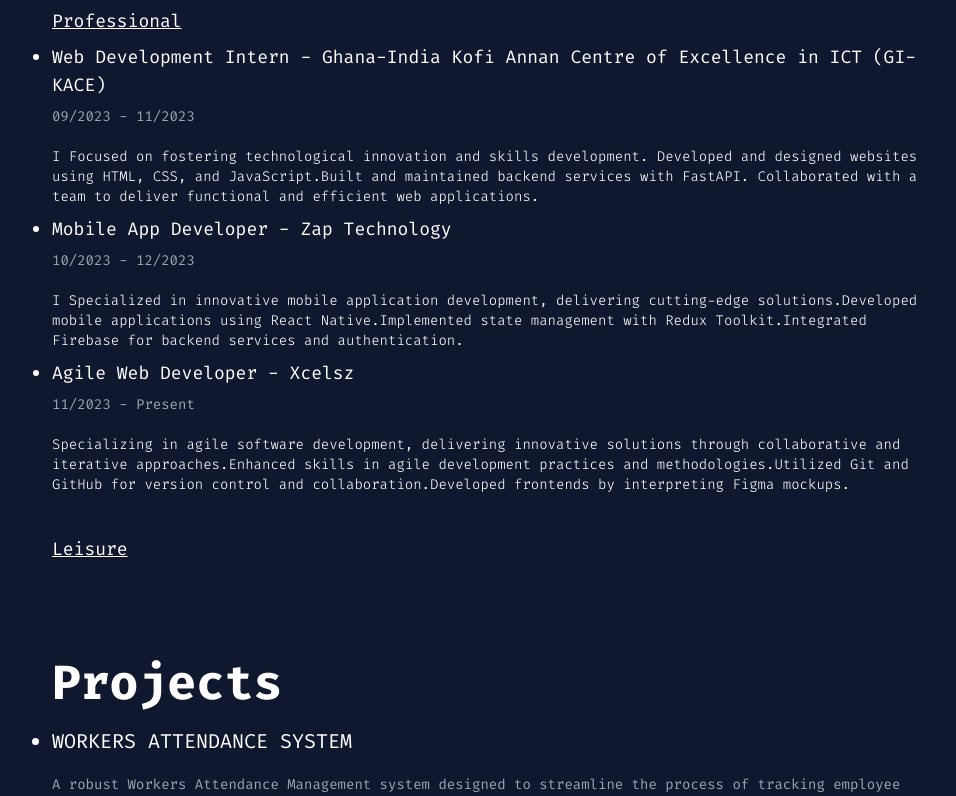
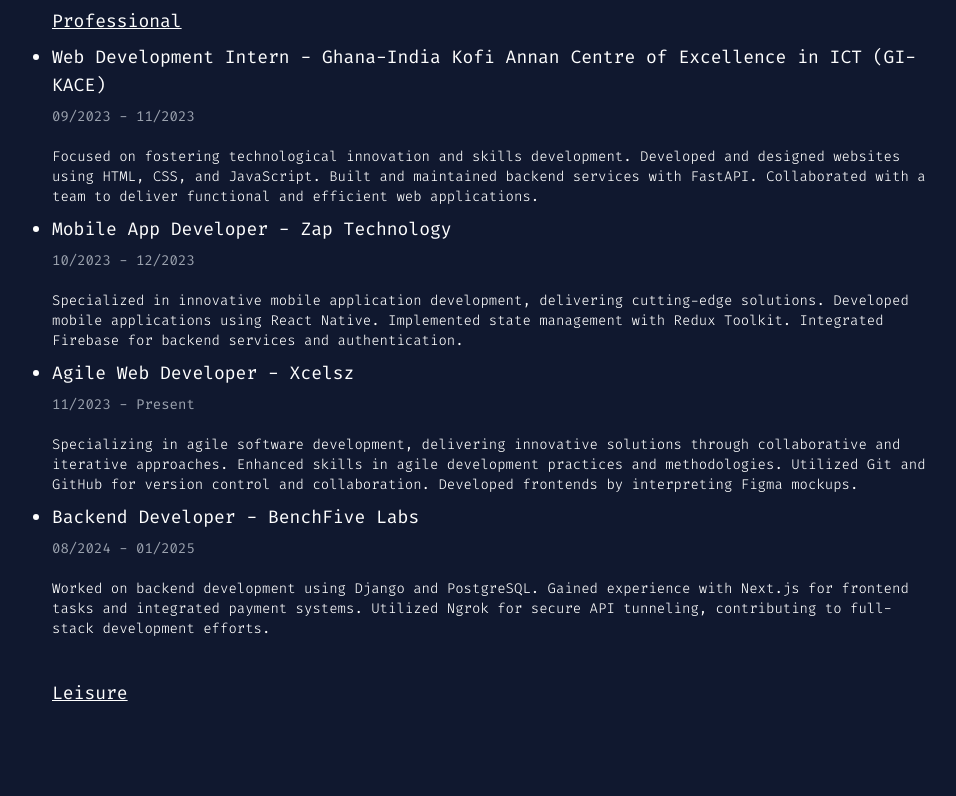
Before and after one commit to Jerry-Khobby/portfolio-site, a React (Create React App) app: page / in a window 1280 px wide. Shown: the part 749-1545 px from the top of the page, without its empty margins (150-1106 px from the left). Built offline with nearby package versions, Linux system fonts and the light colour scheme.

Commit message:
made some changes to my experiences section of my portfolio

```diff
--- a/src/data/experiences.js
+++ b/src/data/experiences.js
@@ -4,44 +4,33 @@
     location: "Accra",
     role: "Web Development Intern",
     duration: "09/2023 - 11/2023",
-    description:"I Focused on fostering technological innovation and skills development. Developed and designed websites using HTML, CSS, and JavaScript.Built and maintained backend services with FastAPI. Collaborated with a team to deliver functional and efficient web applications."
+    description:
+      "Focused on fostering technological innovation and skills development. Developed and designed websites using HTML, CSS, and JavaScript. Built and maintained backend services with FastAPI. Collaborated with a team to deliver functional and efficient web applications.",
   },
   {
     company: "Zap Technology",
     location: "Remote",
     role: "Mobile App Developer",
     duration: "10/2023 - 12/2023",
-    description:"I Specialized in innovative mobile application development, delivering cutting-edge solutions.Developed mobile applications using React Native.Implemented state management with Redux Toolkit.Integrated Firebase for backend services and authentication."
+    description:
+      "Specialized in innovative mobile application development, delivering cutting-edge solutions. Developed mobile applications using React Native. Implemented state management with Redux Toolkit. Integrated Firebase for backend services and authentication.",
   },
   {
     company: "Xcelsz",
     location: "Remote",
     role: "Agile Web Developer",
     duration: "11/2023 - Present",
-    description:"Specializing in agile software development, delivering innovative solutions through collaborative and iterative approaches.Enhanced skills in agile development practices and methodologies.Utilized Git and GitHub for version control and collaboration.Developed frontends by interpreting Figma mockups."
-  }
+    description:
+      "Specializing in agile software development, delivering innovative solutions through collaborative and iterative approaches. Enhanced skills in agile development practices and methodologies. Utilized Git and GitHub for version control and collaboration. Developed frontends by interpreting Figma mockups.",
+  },
+  {
+    company: "BenchFive Labs",
+    location: "Remote",
+    role: "Backend Developer",
+    duration: "08/2024 - 01/2025",
+    description:
+      "Worked on backend development using Django and PostgreSQL. Gained experience with Next.js for frontend tasks and integrated payment systems. Utilized Ngrok for secure API tunneling, contributing to full-stack development efforts.",
+  },
 ];
 
-
-
-
-/*
-const leisure = [
-  {
-    title: "Keyboardist 🎹",
-    description:
-    `As a skillful and dedicated keyboardist 🎹, I play for PENSA-KNUST ⛪, one of the largest and most vibrant student church bodies on campus. My role extends beyond simply playing the keyboard; I actively lead worship sessions 🙌, support the choir 🎶, and collaborate with other musicians to create a spiritually uplifting atmosphere during services.
-    I have mastered the art of playing the piano 🎼, enhancing the worship experience through dynamic and sensitive accompaniment. I am entrusted with playing during major events, including special services, conferences , and outreach programs that gather thousands of students 👥.
-    My commitment to excellence in music ministry has helped me develop strong leadership 🏅, teamwork 🤝, and improvisational skills 🎵, as I often adapt to different worship styles and lead spontaneous praise sessions. Playing for PENSA-KNUST has also deepened my understanding of music’s role in spiritual growth  and community building, making it a deeply rewarding experience both personally and for the church community at large.`
-  },
-  {
-    title: "Member of KINGS-VINE 🎶 (PENSA-KNUST)",
-    description:
-    `I am a proud member of KINGS-VINE 🎶, one of the most influential ministration bodies of PENSA-KNUST ⛪. KINGS-VINE is at the forefront of delivering powerful worship and praise ministrations during services, revivals, and major campus events 🎉. As part of this esteemed group, I contribute to shaping the worship experience for thousands of students , fostering an atmosphere where people can deeply connect with their faith 🙏.
-    Whether playing in intimate worship sessions  or grand campus-wide services 🏛️, being part of KINGS-VINE has allowed me to grow both musically and spiritually ✨. This platform sharpens my musical talents  and enhances my ability to minister through music, bringing joy, peace ✌️, and encouragement 💪 to the congregation. Together, we inspire and uplift the church through a shared passion for worship and service.`
-  }
-]; */
-
-
-
-export {experience};
+export { experience };
```
